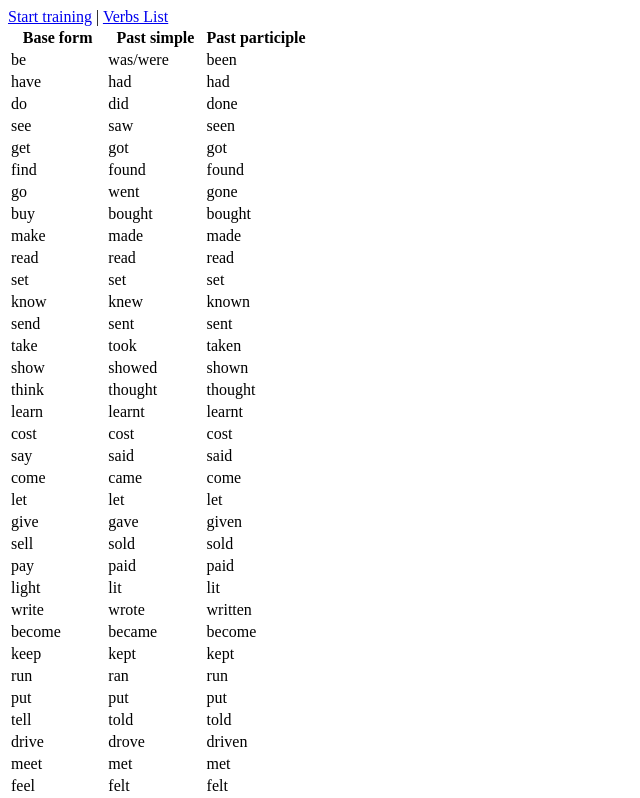
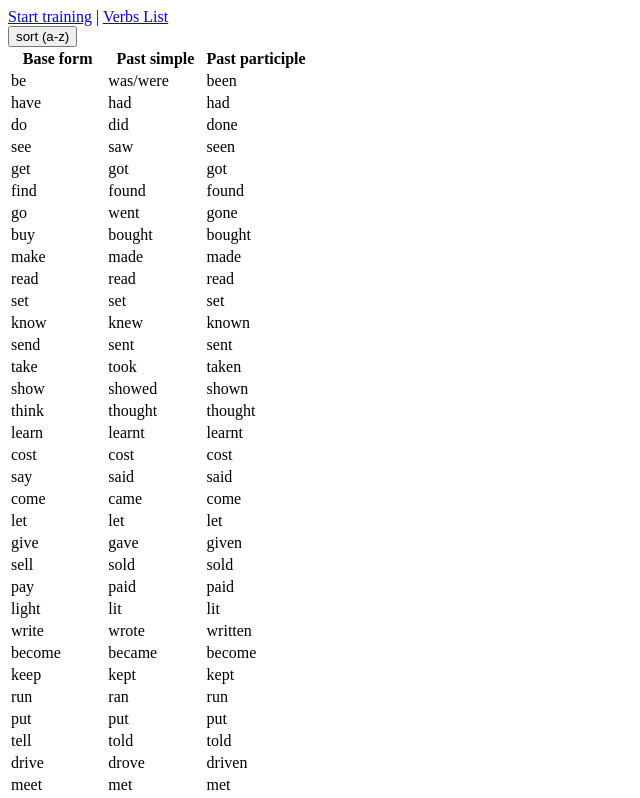
Before and after one commit to Yuliia-Behma/irregular-verbs-trainer, a Vue app: page /verbs-list in a window 1280 px wide. Shown: the top 798 px of the page, without its empty margins (0-640 px from the left). Built offline with nearby package versions, Linux system fonts and the light colour scheme.

Commit message:
Add sort func for VerbList

```diff
--- a/src/components/VerbList.vue
+++ b/src/components/VerbList.vue
@@ -1,5 +1,6 @@
 <template>
   <div class="hello">
+    <button @click="sortList">sort (a-z)</button>
     <table>
       <thead>
         <tr>
@@ -21,20 +22,32 @@
 
 <script>
 import json from '../jsonData/verbsData.json'
+import {ref} from 'vue'
 
 export default {
   name: 'VerbList',
   setup() {
 
-    const list = json.hard
+    const list = ref(json.hard)
+
+    function sortList() {
+      list.value.sort((a, b) => {
+        if (a["base form"] > b["base form"]) {
+          return 1;
+        }
+        if (a["base form"] < b["base form"]) {
+          return -1;
+        }
+        return 0;
+      })
+    }
 
     return {
-      list
+      list,
+      sortList
     }
   }
 }
 </script>
 
-<style scoped>
-
-</style>
+<style scoped></style>
```
